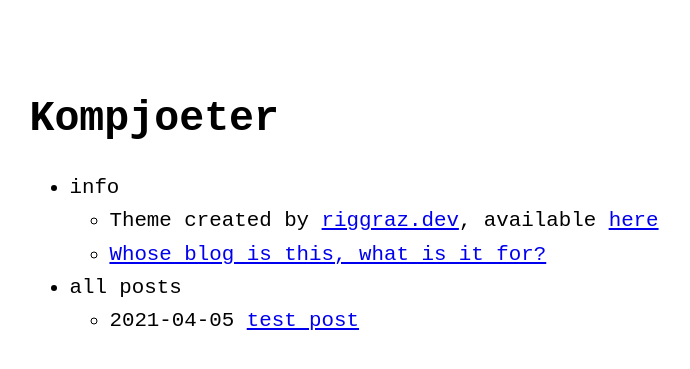
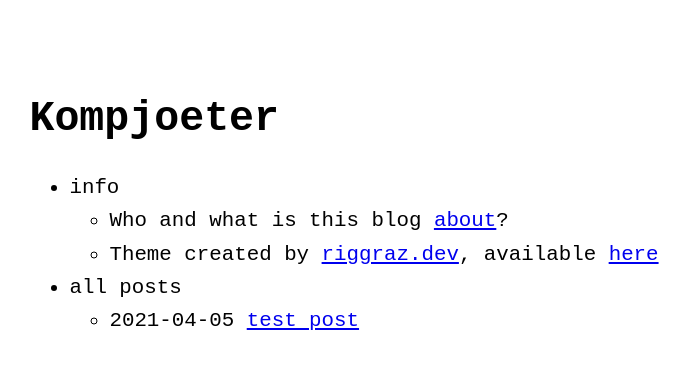
Before and after one commit to Kompjoeter/archived-blog, a Jekyll site: the page built from index.md, in a window 1280 px wide. Shown: the top 369 px of the page, without its empty margins (296-986 px from the left). Built offline with Jekyll 4.4.1, drawn with Linux system fonts in a browser that asks for light colours.

Commit message:
Edited menu

```diff
--- a/_data/menu.yml
+++ b/_data/menu.yml
@@ -4,8 +4,8 @@
 entries:
   - title: info
     entries:
+      - title: "Who and what is this blog <a href='https://randbyyp.github.io/about'>about</a>?"
       - title: "Theme created by <a href='https://riggraz.dev'>riggraz.dev</a>, available <a href='https://github.com/riggraz/no-style-please'>here</a>"
-      - title: "<a href='https://randbyyp.github.io/about'>Whose blog is this, what is it for?</a>"
 
   - title: all posts
     post_list:
```
